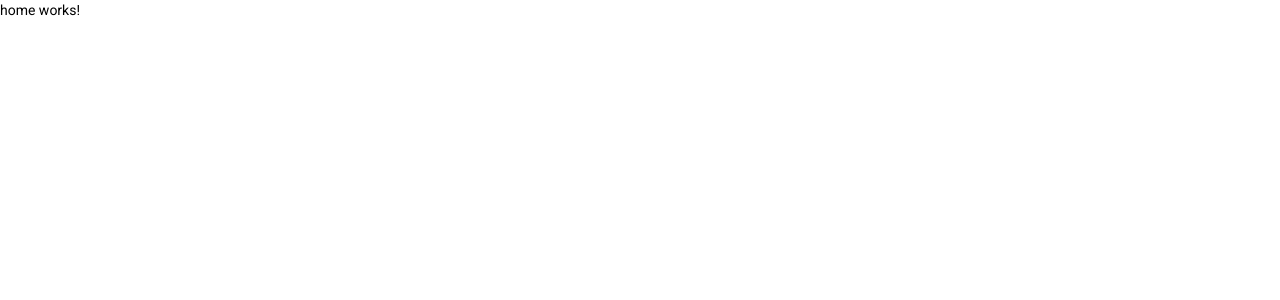
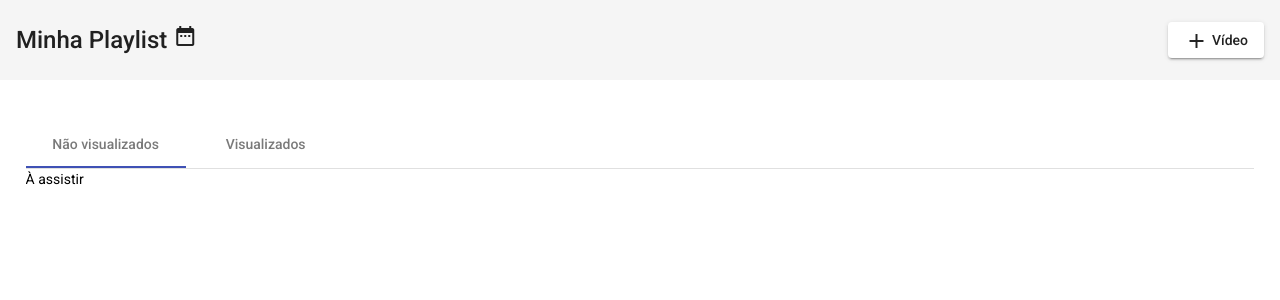
Before and after one commit to mauriciomarcos/playlist-frontend-angular, an Angular app in the folder playlist-frontend/: page / in a window 1280 px wide. Shown: the top 300 px of the page. Built offline with nearby package versions, Linux system fonts and the light colour scheme.

Commit message:
Adicionado módulo de listagem dos vídeos.

```diff
--- a/playlist-frontend/src/app/app-routing.module.ts
+++ b/playlist-frontend/src/app/app-routing.module.ts
@@ -1,7 +1,6 @@
 import { NgModule } from '@angular/core';
 import { Routes, RouterModule } from '@angular/router';
 import { HomeComponent } from './views/home/home.component';
-
 
 const routes: Routes = [
   {
--- a/playlist-frontend/src/app/views/home/home.component.css
+++ b/playlist-frontend/src/app/views/home/home.component.css
@@ -0,0 +1,8 @@
+.example-spacer {
+    flex: 1 1 auto;
+  }
+
+  #mat-toolbar-row{
+    font-size: 1.5rem;
+    height: 80px;
+  }
--- a/playlist-frontend/src/app/views/home/home.component.html
+++ b/playlist-frontend/src/app/views/home/home.component.html
@@ -1 +1,9 @@
-<p>home works!</p>
+<mat-toolbar>
+    <mat-toolbar-row id="mat-toolbar-row">
+      <span>Minha Playlist <mat-icon>date_range</mat-icon></span>
+      <span class="example-spacer"></span>
+      <button mat-raised-button> <mat-icon>add</mat-icon> Vídeo</button>
+    </mat-toolbar-row>
+  </mat-toolbar>
+
+<app-list-videos></app-list-videos>
--- /dev/null
+++ b/playlist-frontend/src/app/views/home/list-videos/list-videos.component.css
@@ -0,0 +1,5 @@
+#mat-tab-group{
+    padding-top: 40px;
+    padding-left: 2%;
+    padding-right: 2%;
+}
--- /dev/null
+++ b/playlist-frontend/src/app/views/home/list-videos/list-videos.component.html
@@ -0,0 +1,4 @@
+<mat-tab-group mat-align-tabs="start" id="mat-tab-group">
+    <mat-tab label="Não visualizados">À assistir</mat-tab>
+    <mat-tab label="Visualizados">Já assistidos</mat-tab>
+</mat-tab-group>
--- /dev/null
+++ b/playlist-frontend/src/app/views/home/list-videos/list-videos.component.ts
@@ -0,0 +1,15 @@
+import { Component, OnInit } from '@angular/core';
+
+@Component({
+  selector: 'app-list-videos',
+  templateUrl: './list-videos.component.html',
+  styleUrls: ['./list-videos.component.css']
+})
+export class ListVideosComponent implements OnInit {
+
+  constructor() { }
+
+  ngOnInit(): void {
+  }
+
+}
```
Also changed, not shown: playlist-frontend/src/app/app.module.ts (+12 -2 lines).
